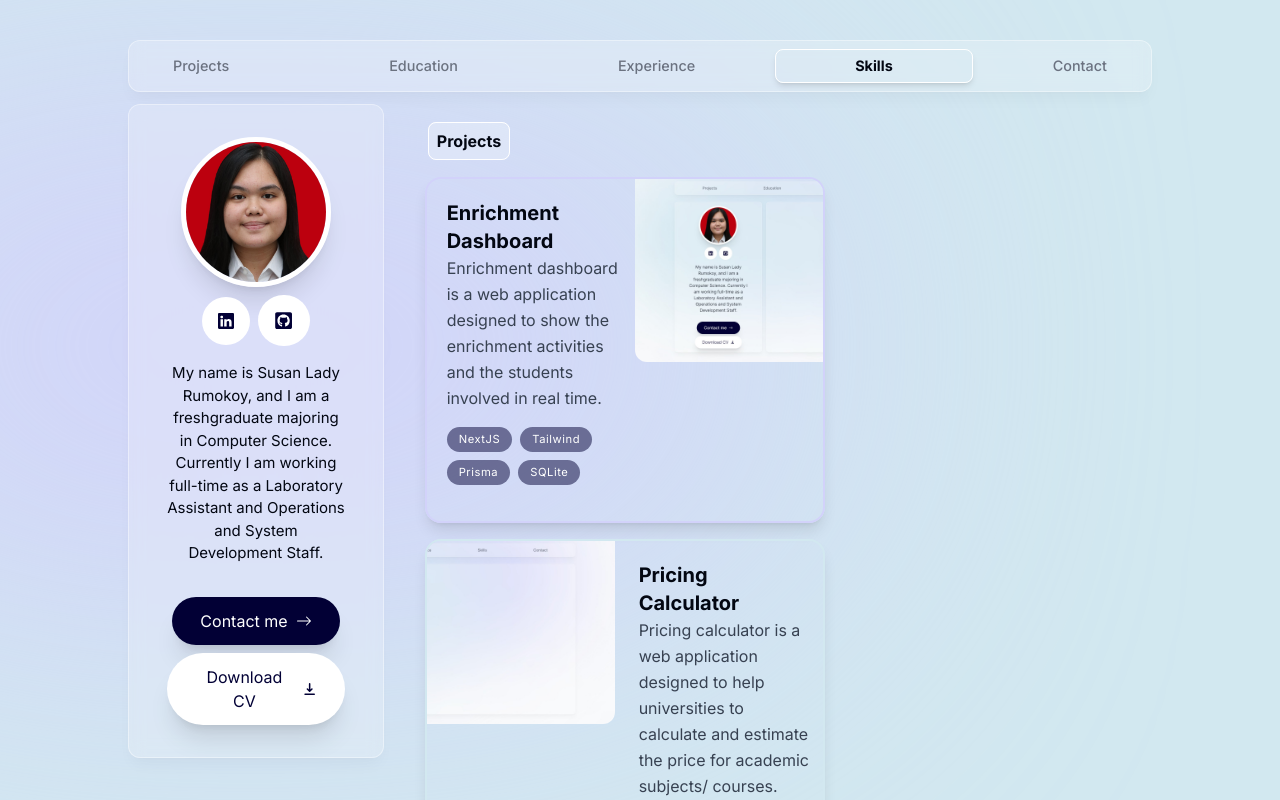
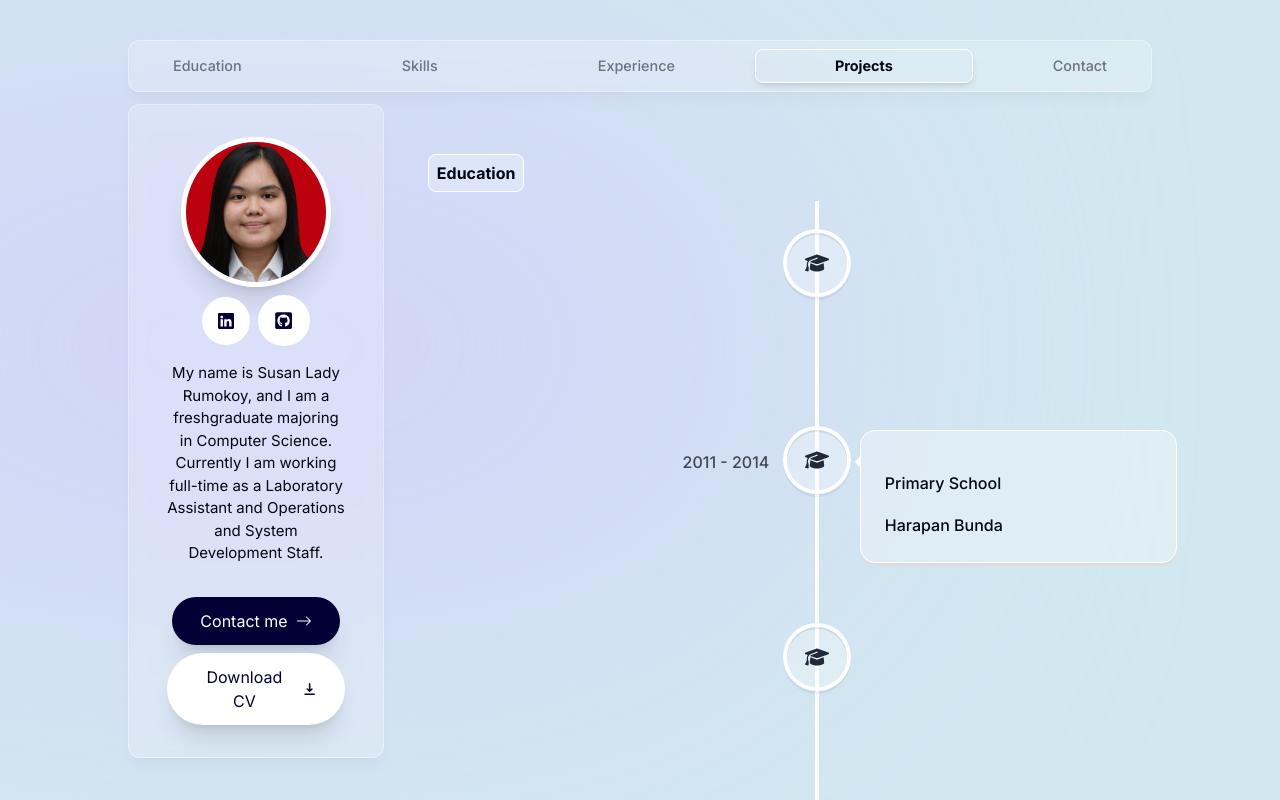
Before and after one commit to susanladyyy/portfolio, a Next.js app: page / in a window 1280 px wide. Shown: the top 800 px of the page. Built offline with nearby package versions, Linux system fonts and the light colour scheme.

Commit message:
add education

```diff
--- a/app/page.tsx
+++ b/app/page.tsx
@@ -15,10 +15,10 @@ export default function Home() {
       </div>
       <div className={styles.right_container}>
         <div className={styles.right_container_content}>
+          <Education />
+          <Skills />
+          <Experience />
           <Project />
-          <Education />
-          <Experience />
-          <Skills />
         </div>
       </div>
     </main>
--- a/components/education.tsx
+++ b/components/education.tsx
@@ -1,7 +1,9 @@
 "use client"
-import React from 'react'
+import React, { Fragment } from 'react'
 import styles from './styles/Styles.module.css'
 import { useMenuInView } from '@/lib/hooks'
+import { VerticalTimeline, VerticalTimelineElement } from 'react-vertical-timeline-component'
+import { educations } from '@/lib/data'
 
 export default function Education() {
     const { ref } = useMenuInView("Education")
@@ -11,8 +13,34 @@ export default function Education() {
             <div className={styles.title_container}>
                 <span className={styles.title}>Education</span>
             </div>
-            <div className={styles.education}>
-
+            <div>
+                <VerticalTimeline>
+                    {
+                        educations.map((edu, index) => (
+                            <Fragment key={index}>
+                                <VerticalTimelineElement
+                                    visible={true}
+                                    contentStyle={{
+                                        background: "rgba(255, 255, 255, 0.3)",
+                                        border: "solid white 1px",
+                                        borderRadius: "15px",
+                                        textAlign: "left"
+                                    }}
+                                    contentArrowStyle={{
+                                        borderRight: "0.4rem solid white"
+                                    }}
+                                    date={edu.year}
+                                    dateClassName={styles.date}
+                                    icon={edu.logo}
+                                    iconClassName={styles.icon}
+                                >
+                                    <p>{edu.title}</p>
+                                    <p>{edu.school}</p>
+                                </VerticalTimelineElement>
+                            </Fragment>
+                        ))
+                    }
+                </VerticalTimeline>
             </div>
         </div>
     )
--- a/components/experience.tsx
+++ b/components/experience.tsx
@@ -31,9 +31,9 @@ export default function Experience() {
                                         borderRight: "0.4rem solid white"
                                     }}
                                     date={exp.date}
-                                    dateClassName={styles.experience_date}
+                                    dateClassName={styles.date}
                                     icon={exp.icon}
-                                    iconClassName={styles.experience_icon}
+                                    iconClassName={styles.icon}
                                 >
                                     <p>{exp.title}</p>
                                     <p>{exp.company}</p>
--- a/components/styles/Styles.module.css
+++ b/components/styles/Styles.module.css
@@ -5,7 +5,7 @@
 
 /* containers */
 .page_container {
-    @apply relative left-[20rem];
+    @apply relative left-[20rem] mb-[10rem];
 }
 
 .title {
@@ -132,15 +132,15 @@
 
 /* Education */
 
-/* Experience */
-.experience_date {
+/* Experience Education */
+.date {
     @apply mx-[1rem];
 }
 
-.experience_icon {
+.icon {
     @apply bg-white/[0.3] text-gray-800;
 }
-/* Experience */
+/* Experience Education */
 
 /* Skills */
 .skills {
--- a/lib/data.ts
+++ b/lib/data.ts
@@ -2,6 +2,7 @@ import dummy from '@/public/assets/dummy_project.jpg'
 import React from 'react';
 import { CgWebsite } from 'react-icons/cg';
 import { FaChalkboardTeacher } from 'react-icons/fa';
+import { FaGraduationCap } from 'react-icons/fa6';
 import { IoIosGitNetwork, IoMdMusicalNotes } from 'react-icons/io';
 
 export const about = "My name is Susan Lady Rumokoy, and I am a freshgraduate majoring in Computer Science. Currently I am working full-time as a Laboratory Assistant and Operations and System Development Staff.";
@@ -9,20 +10,20 @@ export const about = "My name is Susan Lady Rumokoy, and I am a freshgraduate ma
 
 export const menus = [
     {
-        id: "#projects",
-        name: "Projects",
+        id: "#education",
+        name: "Education",
     },
     {
-        id: "#education",
-        name: "Education",
+        id: "#skills",
+        name: "Skills",
     },
     {
         id: "#experience",
         name: "Experience",
     },
     {
-        id: "#skills",
-        name: "Skills",
+        id: "#projects",
+        name: "Projects",
     },
     {
         id: "#contact",
@@ -188,31 +189,31 @@ export const experiences = [
 export const educations = [
     {
         title: "Primary School",
-        logo: "/assets/Logo_BPK_PENABUR.png",
+        logo: React.createElement(FaGraduationCap),
         school: "BPK Penabur",
         year: "2008 - 2011"
     },
     {
         title: "Primary School",
-        logo: "/assets/logo-tutwuri.png",
+        logo: React.createElement(FaGraduationCap),
         school: "Harapan Bunda",
         year: "2011 - 2014"
     },
     {
         title: "Secondary School",
-        logo: "/assets/binus_school.png",
+        logo: React.createElement(FaGraduationCap),
         school: "BINUS School Serpong (Streaming: IT and Sociology)",
         year: "2014 - 2017"
     },
     {
         title: "High School",
-        logo: "/assets/logo-tutwuri.png",
+        logo: React.createElement(FaGraduationCap),
         school: "EFATA School (Streaming: Science)",
         year: "2017 - 2020"
     },
     {
         title: "University",
-        logo: "/assets/binus_uni.png",
+        logo: React.createElement(FaGraduationCap),
         school: "BINUS University (Bachelor of Computer Science)",
         year: "2020 - 2024"
     },
```
